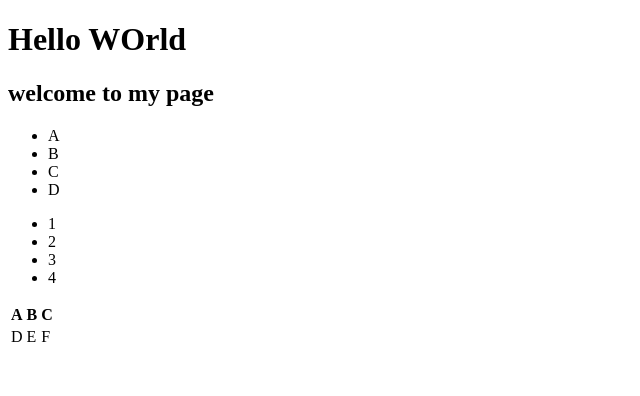
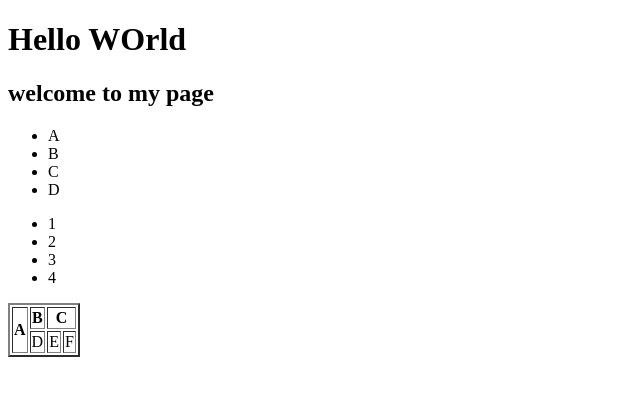
Before and after one commit to Tanishqchahal/webpractice, a plain HTML site: page practice/index.html in a window 1280 px wide. Shown: the whole page, without its empty margins (0-640 px from the left). Drawn offline with Linux system fonts and the light colour scheme.

Commit message:
table border

```diff
--- a/practice/index.html
+++ b/practice/index.html
@@ -23,11 +23,11 @@
         <li>3</li>
         <li>4</li>
     </ul>
-    <table>
+    <table border="2">
         <tr>
-            <th>A</th>
+            <th rowspan="2">A</th>
             <th>B</th>
-            <th>C</th>
+            <th colspan="2">C</th>
         </tr>
         <tr>
             <td>D</td>
```
